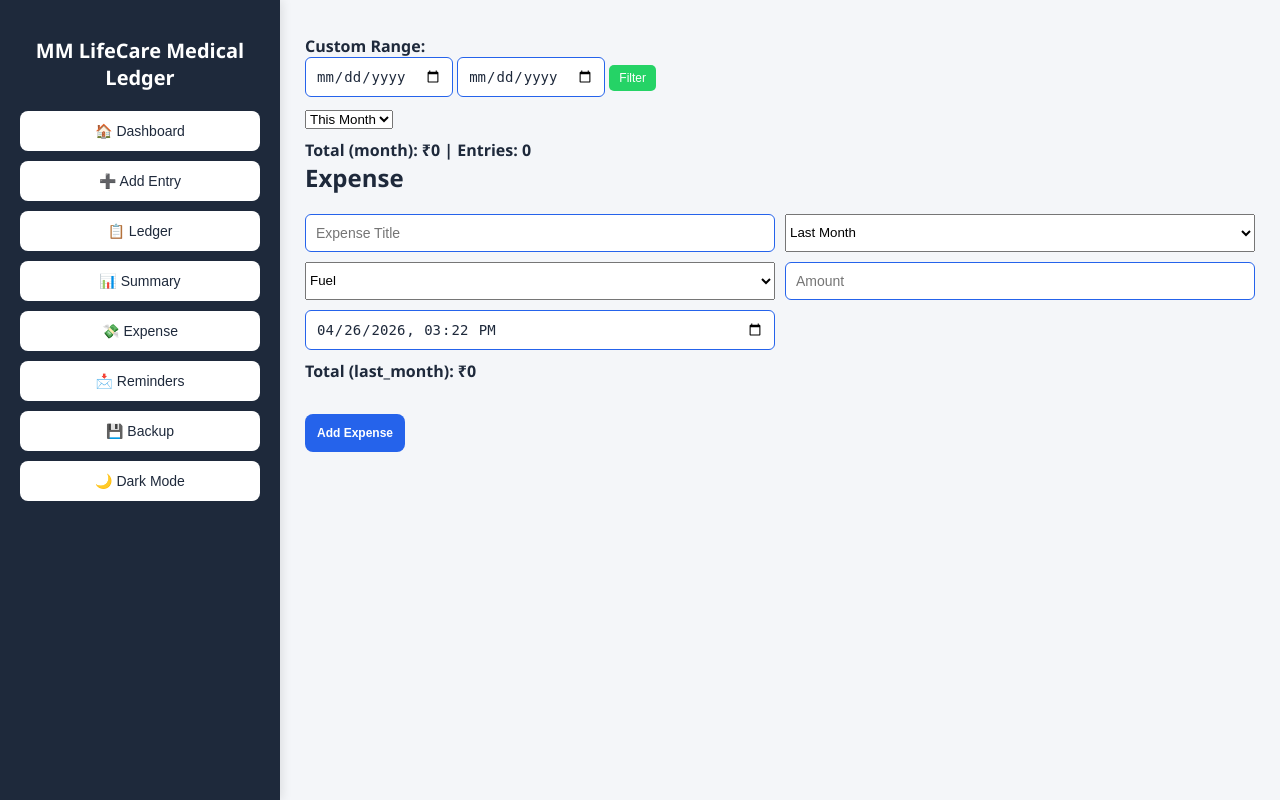
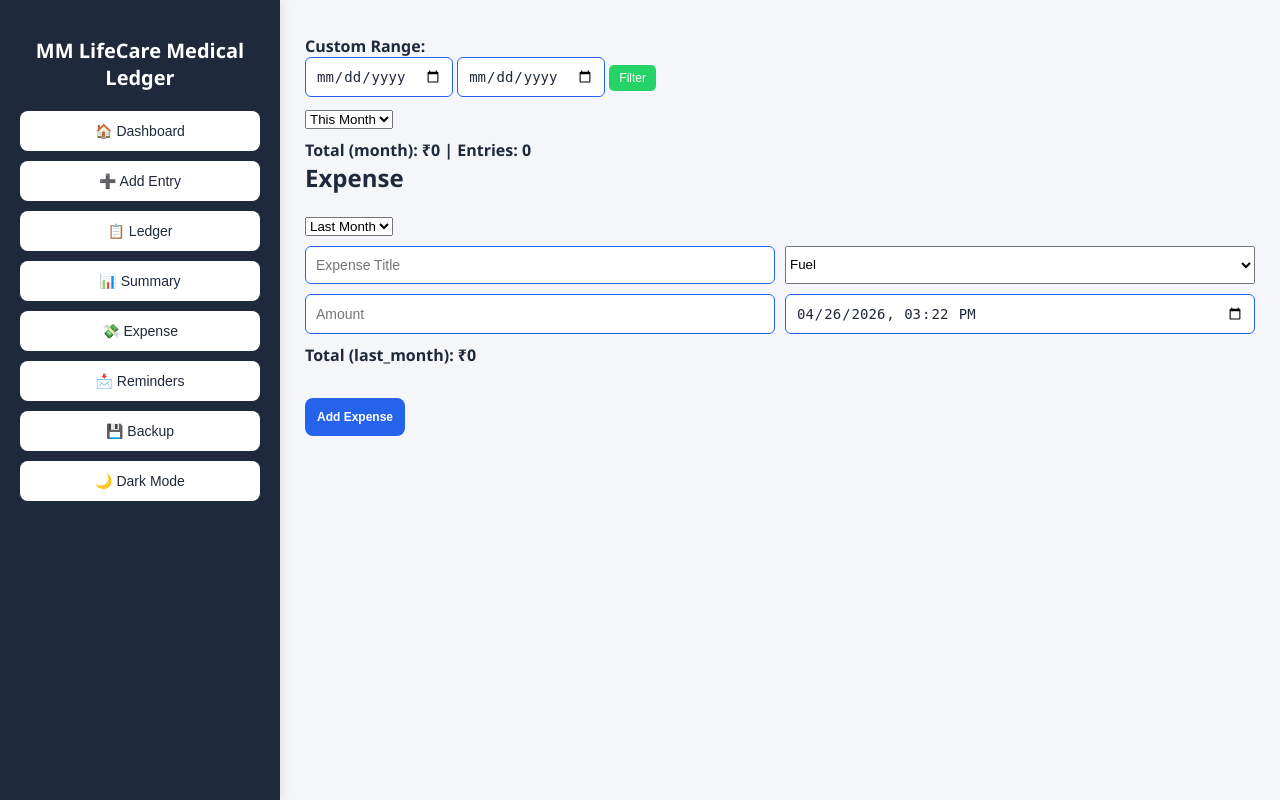
Before and after one commit to makibul98545/pharmacy-app, a Flask app: page / in a window 1280 px wide, after a click on "💸 Expense". Run offline with Flask 3, Linux system fonts and the light colour scheme; data that the repository does not hold is empty.

Commit message:
Fix expense form structure - move expensePeriod select outside form-grid

```diff
--- a/templates/index.html
+++ b/templates/index.html
@@ -139,15 +139,17 @@
             <div id="expenseSummary" style="margin-top:10px;font-weight:bold;"></div>
 
             <h2>Expense</h2>
-            <div class="form-grid">
-                <input id="expTitle" placeholder="Expense Title">
 
+            <div style="margin-bottom:10px;">
                 <select id="expensePeriod" onchange="loadExpenseBreakdown()">
                     <option value="last_week">Last Week</option>
                     <option value="last_month" selected>Last Month</option>
                     <option value="last_year">Last Year</option>
                 </select>
+            </div>
 
+            <div class="form-grid">
+                <input id="expTitle" placeholder="Expense Title">
                 <select id="expCategory">
                     <option value="fuel">Fuel</option>
                     <option value="rent">Rent</option>
```
